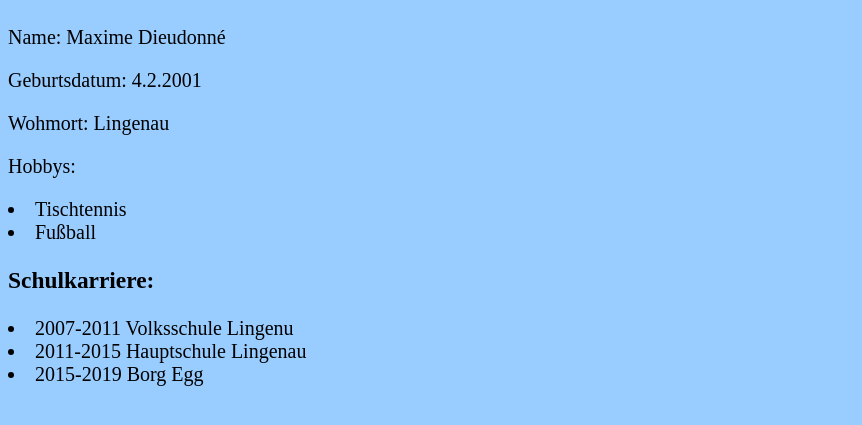
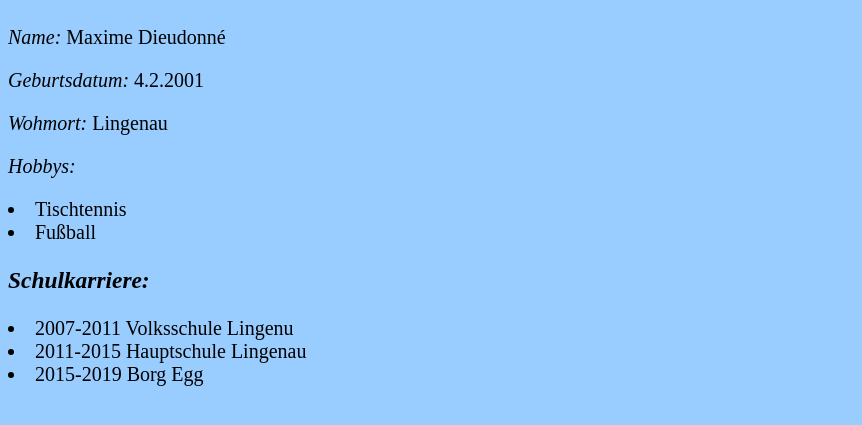
Before and after one commit to emixam-d/school, a plain HTML site: page resume/index.html in a window 1280 px wide. Shown: the part 75-500 px from the top of the page, without its empty margins (0-862 px from the left). Drawn offline with Linux system fonts and the light colour scheme.

Commit message:
Update index.html

```diff
--- a/resume/index.html
+++ b/resume/index.html
@@ -6,15 +6,15 @@
     </head>
     <body>
         <h1>Maxime Dieudonné</h1>
-        <p>Name: Maxime Dieudonné</p>
-        <p>Geburtsdatum: 4.2.2001</p>
-        <p>Wohmort: Lingenau</p>
-        <p>Hobbys:</p>
+        <p><em>Name:</em> Maxime Dieudonné</p>
+        <p><em>Geburtsdatum:</em> 4.2.2001</p>
+        <p><em>Wohmort:</em> Lingenau</p>
+        <p><em>Hobbys:</em></p>
 
             <li>Tischtennis</li>
             <li>Fußball</li>
 
-        <h3>Schulkarriere:</h3>
+        <h3><em>Schulkarriere:</em></h3>
 
 
         <p></p>
```
